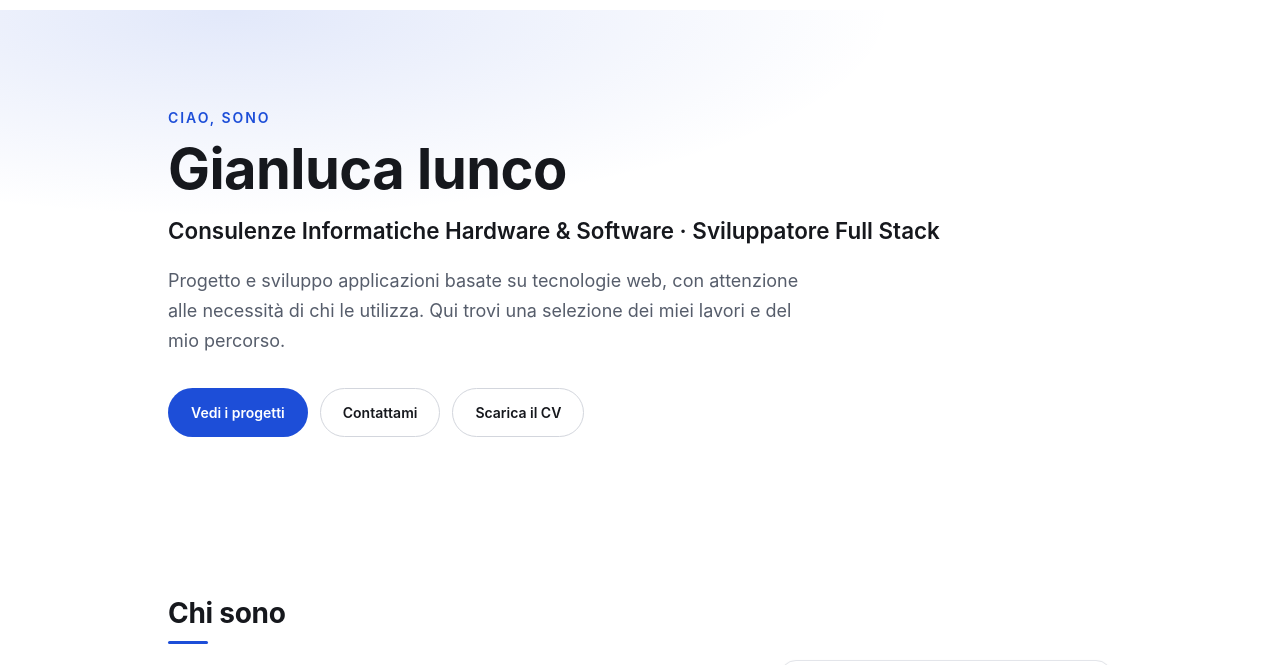
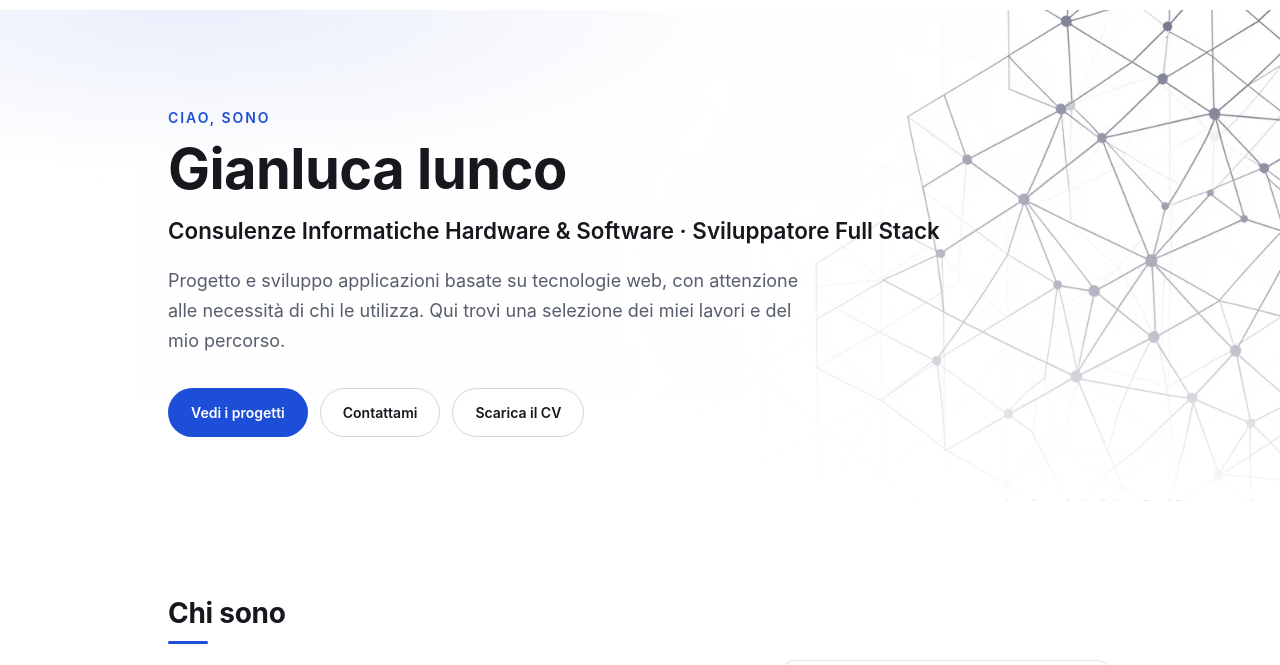
Before and after one commit to isaccoso/isaccoso.github.io, a plain HTML site: page index.html in a window 1280 px wide. Shown: the part 55-720 px from the top of the page. Drawn offline with Linux system fonts and the light colour scheme.

Commit message:
Sfondo hero geometrico (Flux) con velo tema-aware + favicon AI
Immagini generate con Cloudflare Workers AI (@cf/black-forest-labs/flux-2-klein-9b).
Hero: rete geometrica light/dark, scrim verticale+orizzontale per mantenere il
contrasto del testo >= 4.5:1. Favicon: set .ico/PNG + apple-touch-icon + webmanifest.

Co-Authored-By: Claude Sonnet 5 <noreply@anthropic.com>

```diff
--- a/assets/styles.css
+++ b/assets/styles.css
@@ -246,18 +246,42 @@ section[id] { scroll-margin-top: calc(var(--header-h) + var(--space-4)); }
 /* =========================================================
    Hero
    ========================================================= */
+:root                      { --hero-bg: url("hero-bg-light.webp"); }
+:root[data-theme="dark"]   { --hero-bg: url("hero-bg-dark.webp"); }
+:root[data-theme="light"]  { --hero-bg: url("hero-bg-light.webp"); }
+@media (prefers-color-scheme: dark) {
+  :root:not([data-theme="light"]) { --hero-bg: url("hero-bg-dark.webp"); }
+}
+
 .hero {
   position: relative;
   overflow: hidden;
   padding-block: clamp(var(--space-8), 12vw, var(--space-9)) clamp(var(--space-7), 9vw, var(--space-8));
+  background-image:
+    linear-gradient(180deg,
+      color-mix(in srgb, var(--bg) 30%, transparent) 0%,
+      color-mix(in srgb, var(--bg) 62%, transparent) 60%,
+      var(--bg) 100%),
+    linear-gradient(90deg,
+      var(--bg) 0%,
+      color-mix(in srgb, var(--bg) 60%, transparent) 42%,
+      color-mix(in srgb, var(--bg) 15%, transparent) 100%),
+    var(--hero-bg);
+  background-repeat: no-repeat;
+  background-position: center, center, right center;
+  background-size: cover;
 }
-.hero::before {
+.hero::before { /* bagliore d'accento, tenue perché ora c'è l'immagine */
   content: "";
-  position: absolute; inset: 0 0 auto 0; height: 480px; z-index: 0;
-  background: radial-gradient(72% 60% at 18% 0%, color-mix(in srgb, var(--accent) 13%, transparent), transparent 72%);
+  position: absolute; inset: 0 0 auto 0; height: 420px; z-index: 0;
+  background: radial-gradient(60% 55% at 15% 0%, color-mix(in srgb, var(--accent) 9%, transparent), transparent 70%);
   pointer-events: none;
 }
 .hero-inner { position: relative; z-index: 1; }
+
+@media (prefers-reduced-data: reduce) {
+  .hero { background-image: none; }
+}
 .hero-kicker {
   text-transform: uppercase;
   letter-spacing: .14em;
@@ -506,6 +530,7 @@ section[id] { scroll-margin-top: calc(var(--header-h) + var(--space-4)); }
 @media print {
   .site-header, .theme-toggle, .nav-toggle, .hero-actions,
   .hero::before, #esperienza .section-lead { display: none !important; }
+  .hero { background-image: none !important; }
   * { box-shadow: none !important; }
   .section { padding-block: var(--space-4); }
   .card, .about-side { border: 1px solid #bbb; break-inside: avoid; }
--- a/index.html
+++ b/index.html
@@ -12,9 +12,12 @@
   <meta property="og:description" content="Portfolio: progetti, esperienza e contatti." />
   <meta property="og:type" content="website" />
   <meta property="og:url" content="https://isaccoso.github.io/" />
-  <meta name="theme-color" content="#0b0c10" />
+  <meta name="theme-color" content="#1d4ed8" />
 
-  <link rel="icon" href="assets/favicon.svg" type="image/svg+xml" />
+  <link rel="icon" href="assets/favicon.ico" sizes="any" />
+  <link rel="icon" type="image/png" sizes="32x32" href="assets/favicon-32.png" />
+  <link rel="apple-touch-icon" href="assets/apple-touch-icon.png" />
+  <link rel="manifest" href="site.webmanifest" />
   <link rel="canonical" href="https://isaccoso.github.io/" />
   <link rel="stylesheet" href="assets/styles.css" />
 
```
Also changed, not shown: assets/apple-touch-icon.png (added), assets/favicon-32.png (added), assets/favicon.ico (added), assets/hero-bg-dark.webp (added), assets/hero-bg-light.webp (added), assets/icon-192.png (added), assets/icon-512.png (added), site.webmanifest (added).
